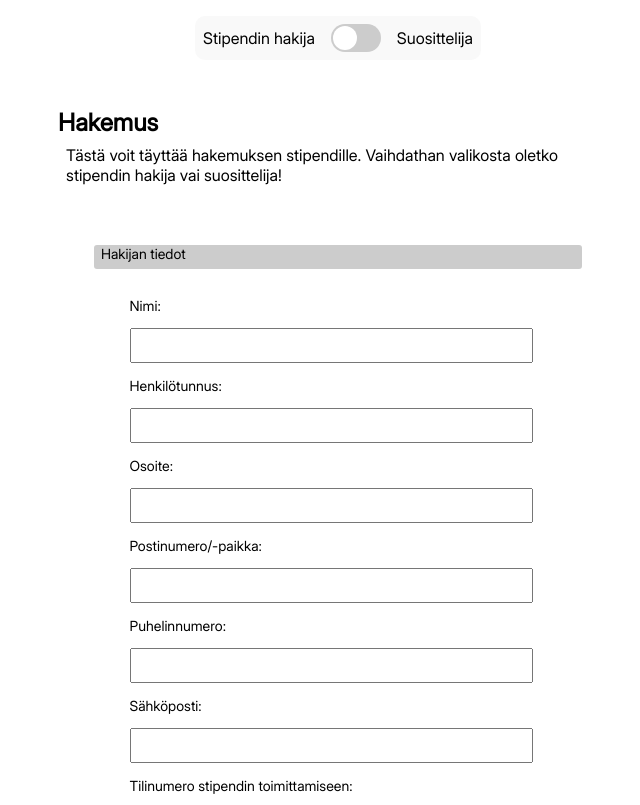
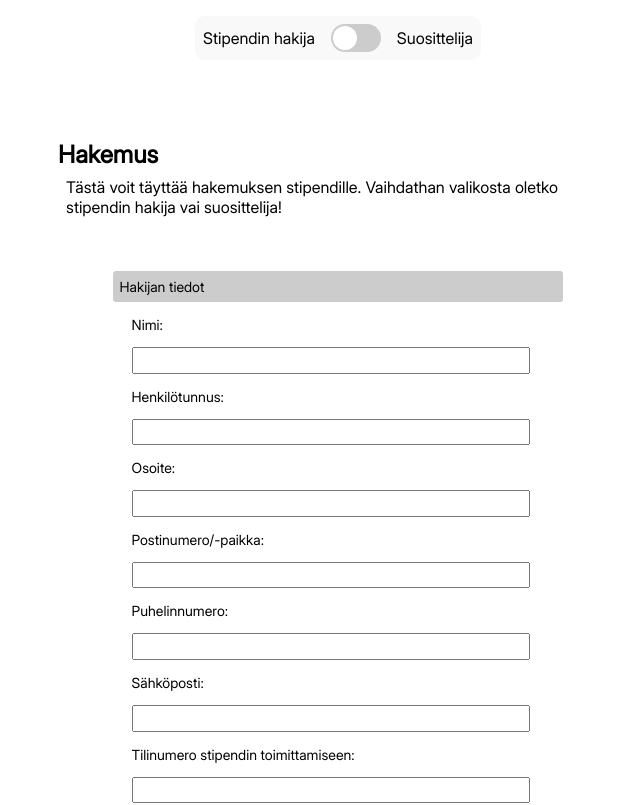
Before and after one commit to nellyhuima/PPTV-saatio, a React (Vite) app: page /lomake in a window 1280 px wide. Shown: the top 805 px of the page, without its empty margins (302-942 px from the left). Built offline with nearby package versions, Linux system fonts and the light colour scheme.

Commit message:
small changes all over _I

```diff
--- a/components/Lomake/Lomake.css
+++ b/components/Lomake/Lomake.css
@@ -1,6 +1,14 @@
+body, html {
+  height: 100%;
+  margin: 0;
+  padding: 0;
+  display: flex;
+  flex-direction: column;
+
+}
 
   form {
-    flex: 1;
+    flex-shrink: 0;
     display: flex;
     flex-direction: column;
     font-size: 14px;
@@ -15,22 +23,21 @@
   }
 
   .palkki {
-   background-color: #ccc;
-    padding: 0px 7px 7px 7px;
-    margin: 2em 0em 2em 0em;
-    width: 76%;
+    background-color: #ccc;
+    padding: 7px 7px 7px 7px;
+    margin: 1em 0;
+    width: 70%;
     border-radius: 3px;
   }
 
   .instructions {
     margin: 2em;
-
   }
 
   input, textarea {
     margin: 1em 1em 1em 0em;
     font-size: 14px;
-    padding: 0.5em 3em 0.5em 0.5em;
+    padding: 0.2em 3em 0.2em 0.2em;
     width: 25em;
     outline: none;
   }
@@ -40,6 +47,11 @@
   }
 
   .view-content {
+    flex: 1;
+    margin-bottom: 2em;
+    display: flex;
+    flex-direction: column;
+    justify-content: flex-start;
     margin-bottom: 2em;
   }
 
@@ -55,6 +67,7 @@
     color: green;
     font-weight: bold;
     text-align: center;
+      padding-bottom: 2em;
   }
 
 
@@ -65,6 +78,7 @@
     flex-direction: column;
     align-items: center;
     margin-top: 1em;
+    min-height: 100vh;
   }
 
   .toggle-wrapper {
--- a/components/Lomake/Lomake.jsx
+++ b/components/Lomake/Lomake.jsx
@@ -240,12 +240,15 @@ const Lomake = () => {
           />
         </label>
         <button className='Lbutton' type="submit">Lähetä</button>
+        {submitted && <p className="confirmation">Hakemus on lähetetty!</p>}
         </form>
       </div>
     ) : (
       <div className='view-content'>
+        <div className='instructions'>
         <h2 className='otsikko'>Hakemus</h2>
         <p className='kuvaus'>Tästä voit täyttää suosituksen stipendinhakijalle. Vaihdathan valikosta oletko stipendin hakija vai suosittelija!</p>
+        </div>
         <form onSubmit={handleSubmit}>
         <div className='palkki'><p>Suosittelijan tiedot</p></div>
         <label>
@@ -299,12 +302,13 @@ const Lomake = () => {
           />
         </label>
         <button className='Lbutton' type="submit">Lähetä</button>
+        {submitted && <p className="confirmation">Hakemus on lähetetty!</p>}
         </form>
 
       </div>
     )}
      </div>
-     {submitted && <p className="confirmation">Hakemus on lähetetty!</p>}
+
   </div>
 );
 };
--- a/components/OtaYhteytta/OtaYhteytta.css
+++ b/components/OtaYhteytta/OtaYhteytta.css
@@ -2,8 +2,6 @@
   font-family: 'Inter';
 
 }
-
-
 
 .YhteysLomake {
     flex: 1;
```
